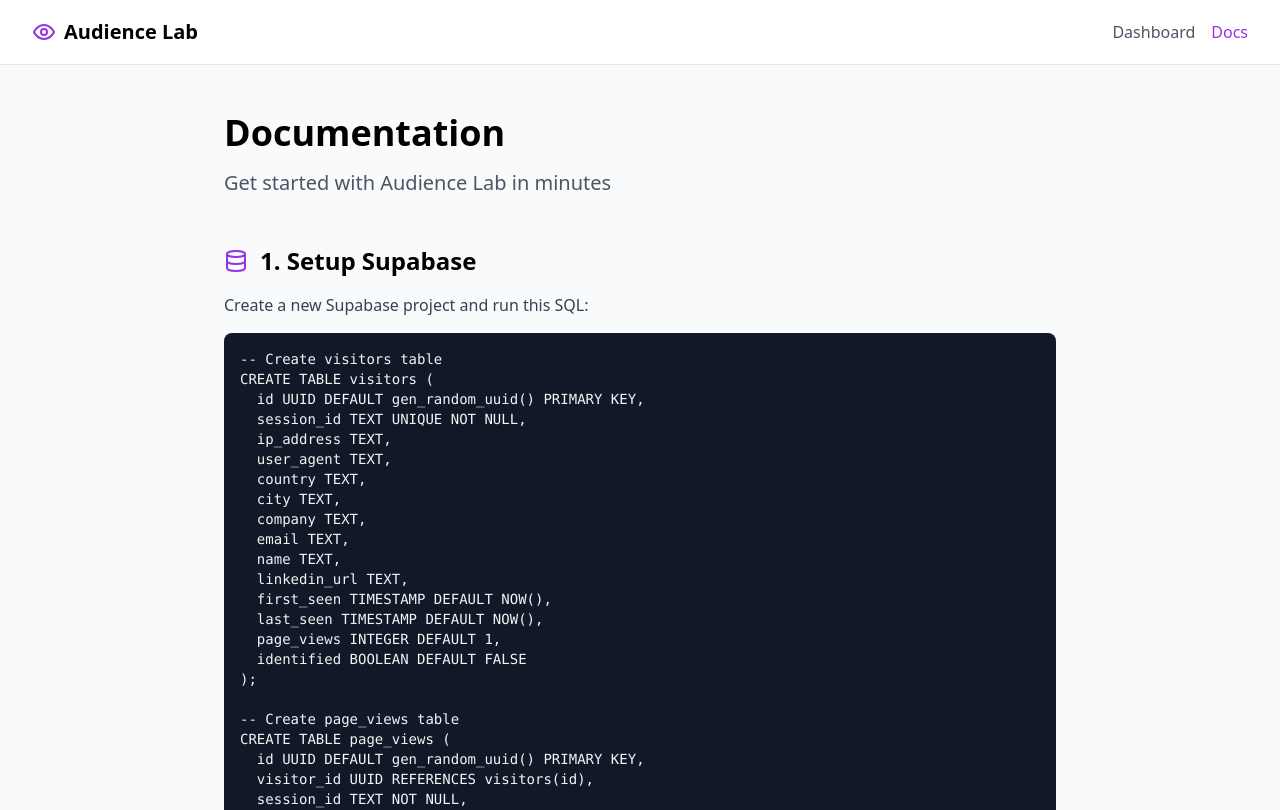
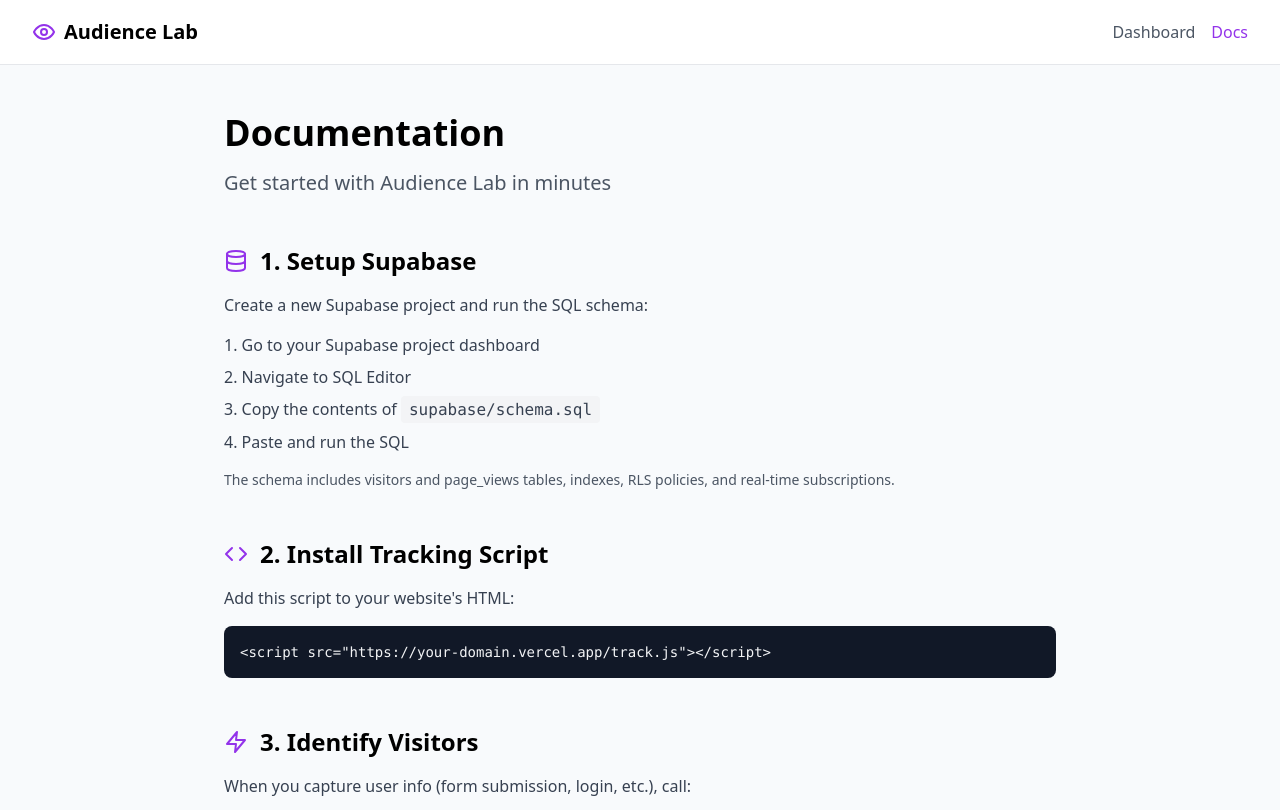
Before and after one commit to codyrutscher/rb2b-audience-lab, a Next.js app: page /docs in a window 1280 px wide. Shown: the top 810 px of the page. Built offline with nearby package versions, Linux system fonts and the light colour scheme.

Commit message:
Add dedicated SQL schema file and update docs

```diff
--- a/app/docs/page.tsx
+++ b/app/docs/page.tsx
@@ -30,46 +30,16 @@ export default function Docs() {
         </p>
 
         <Section icon={<Database />} title="1. Setup Supabase">
-          <p className="mb-4">Create a new Supabase project and run this SQL:</p>
-          <pre className="bg-gray-900 text-gray-100 p-4 rounded-lg overflow-x-auto text-sm">
-{`-- Create visitors table
-CREATE TABLE visitors (
-  id UUID DEFAULT gen_random_uuid() PRIMARY KEY,
-  session_id TEXT UNIQUE NOT NULL,
-  ip_address TEXT,
-  user_agent TEXT,
-  country TEXT,
-  city TEXT,
-  company TEXT,
-  email TEXT,
-  name TEXT,
-  linkedin_url TEXT,
-  first_seen TIMESTAMP DEFAULT NOW(),
-  last_seen TIMESTAMP DEFAULT NOW(),
-  page_views INTEGER DEFAULT 1,
-  identified BOOLEAN DEFAULT FALSE
-);
-
--- Create page_views table
-CREATE TABLE page_views (
-  id UUID DEFAULT gen_random_uuid() PRIMARY KEY,
-  visitor_id UUID REFERENCES visitors(id),
-  session_id TEXT NOT NULL,
-  url TEXT NOT NULL,
-  title TEXT,
-  referrer TEXT,
-  timestamp TIMESTAMP DEFAULT NOW(),
-  duration INTEGER
-);
-
--- Enable realtime
-ALTER PUBLICATION supabase_realtime ADD TABLE visitors;
-
--- Create indexes
-CREATE INDEX idx_visitors_session ON visitors(session_id);
-CREATE INDEX idx_visitors_email ON visitors(email);
-CREATE INDEX idx_page_views_visitor ON page_views(visitor_id);`}
-          </pre>
+          <p className="mb-4">Create a new Supabase project and run the SQL schema:</p>
+          <ol className="list-decimal list-inside space-y-2 mb-4">
+            <li>Go to your Supabase project dashboard</li>
+            <li>Navigate to SQL Editor</li>
+            <li>Copy the contents of <code className="bg-gray-100 px-2 py-1 rounded">supabase/schema.sql</code></li>
+            <li>Paste and run the SQL</li>
+          </ol>
+          <p className="text-sm text-gray-600">
+            The schema includes visitors and page_views tables, indexes, RLS policies, and real-time subscriptions.
+          </p>
         </Section>
 
         <Section icon={<Code />} title="2. Install Tracking Script">
```
Also changed, not shown: 2 other files (tests, documents, lock files or other folders).
